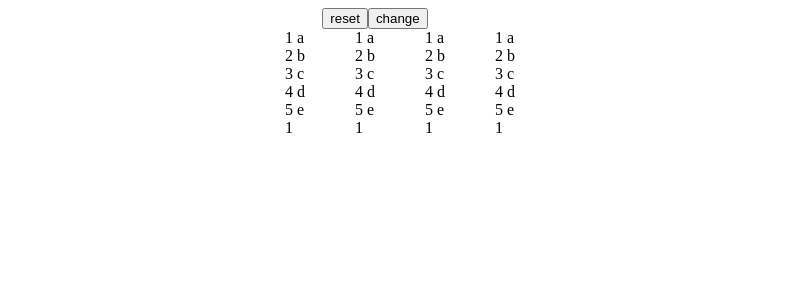
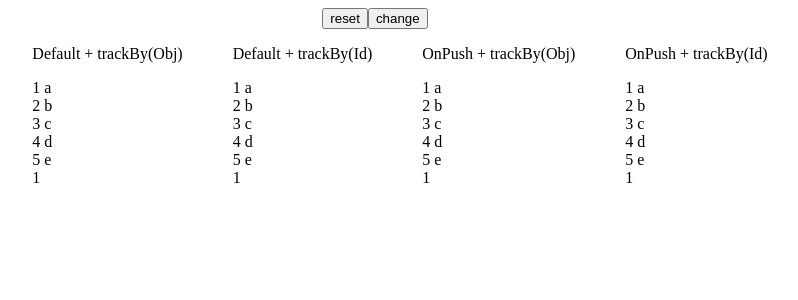
Before and after one commit to rrkkee015/track-by-test, an Angular app: page / in a window 1280 px wide. Shown: the top 300 px of the page, without its empty margins (265-1063 px from the left). Built offline with nearby package versions, Linux system fonts and the light colour scheme.

Commit message:
feat: create title

```diff
--- a/src/app/components/default/default-track-id.component.ts
+++ b/src/app/components/default/default-track-id.component.ts
@@ -6,6 +6,7 @@ import { CheckDirective } from '../../directives/check.directive';
   selector: 'app-default-track-id',
   standalone: true,
   template: `
+    <p>Default + trackBy(Id)</p>
     <div (check)="onCheck()">
       @for (obj of arr; track obj.id) {
       {{ obj.id }}
--- a/src/app/components/default/default-track-obj.component.ts
+++ b/src/app/components/default/default-track-obj.component.ts
@@ -5,6 +5,7 @@ import { CheckDirective } from '../../directives/check.directive';
   selector: 'app-default-track-obj',
   standalone: true,
   template: `
+    <p>Default + trackBy(Obj)</p>
     <div (check)="onCheck()">
       @for (obj of arr; track obj) {
       {{ obj.id }}
--- a/src/app/components/onpush/on-push-track-id.component.ts
+++ b/src/app/components/onpush/on-push-track-id.component.ts
@@ -11,6 +11,7 @@ import { CheckDirective } from '../../directives/check.directive';
   selector: 'app-on-push-track-id',
   standalone: true,
   template: `
+    <p>OnPush + trackBy(Id)</p>
     <div (check)="onCheck()">
       @for (obj of arr; track obj.id) {
       {{ obj.id }}
--- a/src/app/components/onpush/on-push-track-obj.component.ts
+++ b/src/app/components/onpush/on-push-track-obj.component.ts
@@ -11,6 +11,7 @@ import { CheckDirective } from '../../directives/check.directive';
   selector: 'app-on-push-track-obj',
   standalone: true,
   template: `
+    <p>OnPush + trackBy(Obj)</p>
     <div (check)="onCheck()">
       @for (obj of arr; track obj) {
       {{ obj.id }}
```
